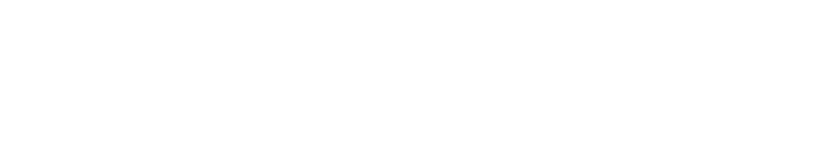
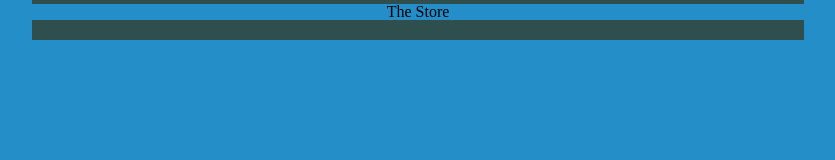
Before and after one commit to e-clawson/virtual-store, a plain HTML site: page index.html in a window 1280 px wide. Shown: the whole page, without its empty margins (222-1057 px from the left). Drawn offline with Linux system fonts and the light colour scheme.

Commit message:
add some basic styling to index.css and connect to index.html

```diff
--- a/css/index.css
+++ b/css/index.css
@@ -0,0 +1,21 @@
+@import url();
+
+body {
+    background-color: rgb(35, 142, 200);
+    display: flex;
+    align-items: center;
+    justify-content: center;
+    flex-direction: column;
+}
+
+div.section {
+    width: 60%;
+    left: 20%;
+    right: 20%;
+    background-color: lightslategray;
+    border: 2px solid darkslategray;
+}
+
+.hide {
+    display: none;
+}
--- a/index.html
+++ b/index.html
@@ -4,14 +4,19 @@
     <meta charset="UTF-8">
     <meta http-equiv="X-UA-Compatible" content="IE=edge">
     <meta name="viewport" content="width=device-width, initial-scale=1.0">
+    <link rel="stylesheet" href="css/index.css">
+    <link rel="stylesheet" href="css/reset.css">
+    <script src="js/index.js"></script>
     <title>Virtual Store</title>
 </head>
 <body>
-    <div id="title-section"></div>
-    <div id="background"></div>
-    <div id="navigation-bar"></div>
-    <div id="search-bar"></div>
-    <div id="items"></div>
-    <div id="footer"></div>
+    <div class="hide" id="message-banner"></div>
+    <div class="section" id="title-section"></div>
+        <h1>The Store</h1>
+    <div class="section" id="background"></div>
+    <div class="section" id="navigation-bar"></div>
+    <div class="section" id="search-bar"></div>
+    <div class="section" id="items"></div>
+    <div class="section" id="footer"></div>
 </body>
 </html>
```
